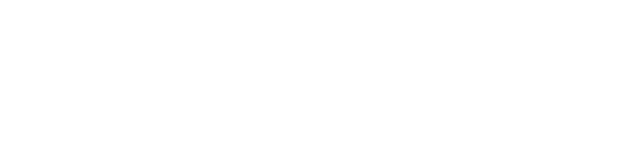
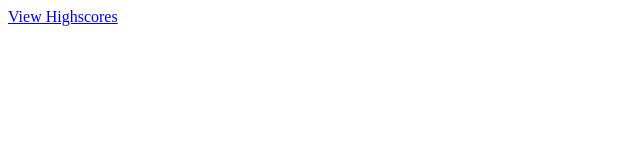
Before and after one commit to ARFreiler/JSBlitz, a plain HTML site: page index.html in a window 1280 px wide. Shown: the whole page, without its empty margins (0-640 px from the left). Drawn offline with Linux system fonts and the light colour scheme.

Commit message:
Created html file for high scores and added link to index file.

```diff
--- a/index.html
+++ b/index.html
@@ -8,6 +8,11 @@
     <title>JSBlitz</title>
 </head>
 <body>
+    <header>
+        <nav>
+          <a href="highscores.html">View Highscores</a>
+        </nav>
+      </header>
 
 </body>
 </html>
```
Also changed, not shown: highscore.html (added).
